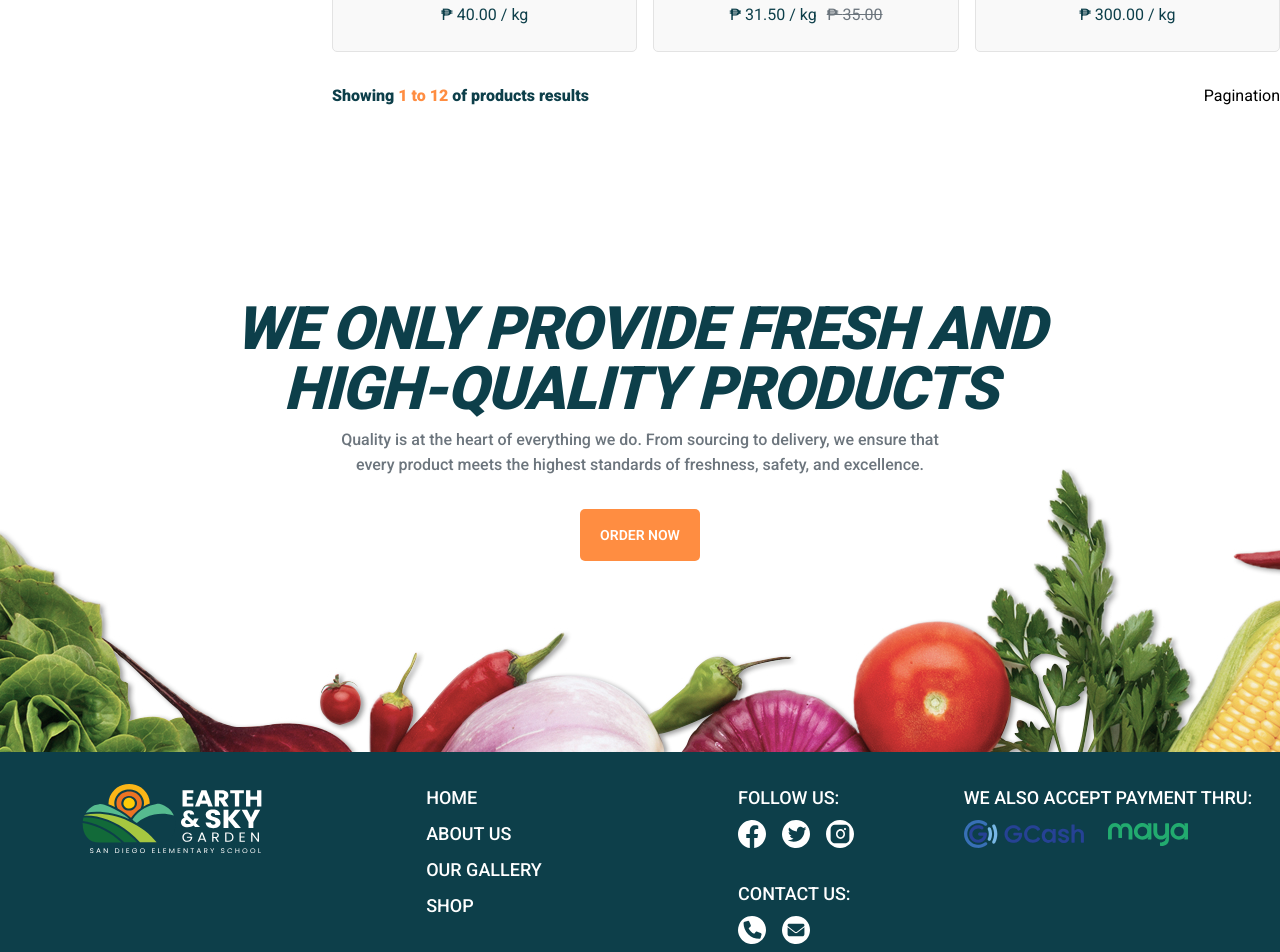
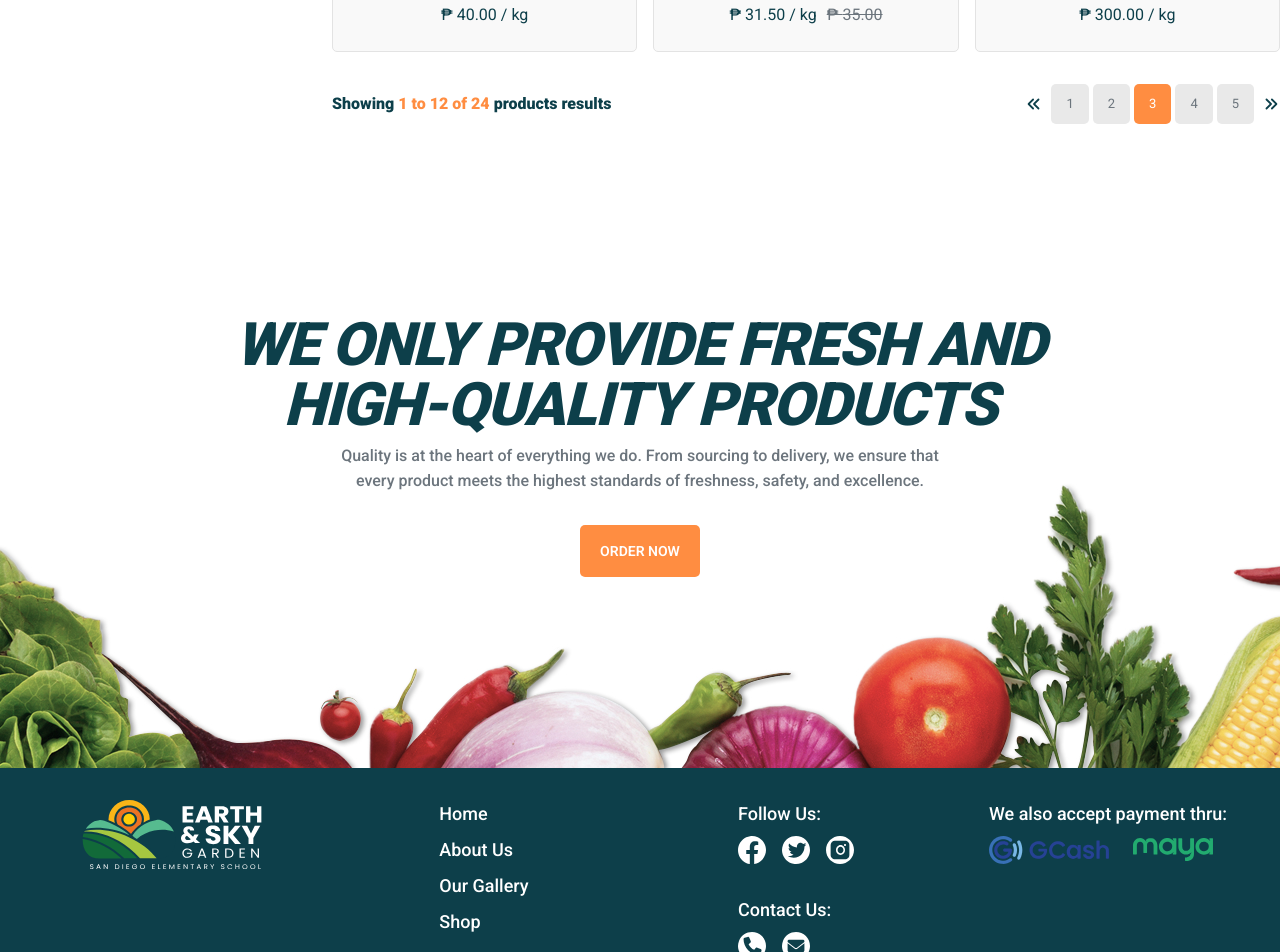
Before and after one commit to warrenequinan/earthandskygarden, a Next.js app: page /products in a window 1280 px wide. Shown: the part 1500-2452 px from the top of the page. Built offline with nearby package versions, Linux system fonts and the light colour scheme.

Commit message:
Refactor button component, apply clients feedback, and create pagination component

```diff
--- a/app/_components/sections/About.tsx
+++ b/app/_components/sections/About.tsx
@@ -16,7 +16,7 @@ const About = () => {
             farm specializes in producing fresh vegetables, premium mushrooms,
             and quality livestock products...
           </Description>
-          <Button className="mt-[40px]" size="default">
+          <Button className="mt-[40px]" size="default" variant="primary">
             Read more
           </Button>
         </div>
@@ -40,7 +40,7 @@ const About = () => {
             farm specializes in producing fresh vegetables, premium mushrooms,
             and quality livestock products...
           </Description>
-          <Button className="mt-[40px]" size="default">
+          <Button className="mt-[40px]" size="default" variant="primary">
             View Gallery
           </Button>
         </div>
--- a/app/_components/sections/Footer.tsx
+++ b/app/_components/sections/Footer.tsx
@@ -6,21 +6,21 @@ const Footer = () => {
     <footer>
       <CtaBanner />
       <div className="bg-primary px-4 py-8">
-        <div className="mx-auto grid max-w-[1320px] grid-cols-1 justify-items-center gap-y-8 text-lg font-medium uppercase text-white sm:grid-cols-2 sm:justify-start lg:grid-cols-4 lg:gap-y-0">
+        <div className="mx-auto grid max-w-[1320px] grid-cols-1 justify-items-center gap-y-8 text-lg font-medium text-white sm:grid-cols-2 sm:justify-start lg:grid-cols-4 lg:gap-y-0">
           <div className="relative h-[70px] w-[180px]">
             <Image src="/eas-logo.svg" alt="eas logo" fill />
           </div>
           <nav>
             <ul className="flex flex-col gap-2 text-center sm:text-left">
               <li>Home</li>
-              <li>About us</li>
+              <li>About Us</li>
               <li>Our Gallery</li>
               <li>Shop</li>
             </ul>
           </nav>
           <div className="flex flex-col gap-8 text-center sm:text-left">
             <div>
-              <h5 className="mb-2">Follow us:</h5>
+              <h5 className="mb-2">Follow Us:</h5>
               <nav>
                 <ul className="flex justify-center gap-4 sm:justify-start">
                   <li className="relative h-[28px] w-[28px]">
@@ -36,7 +36,7 @@ const Footer = () => {
               </nav>
             </div>
             <div>
-              <h5 className="mb-2">Contact us:</h5>
+              <h5 className="mb-2">Contact Us:</h5>
               <nav>
                 <ul className="flex justify-center gap-4 sm:justify-start">
                   <li className="relative h-[28px] w-[28px]">
@@ -61,7 +61,7 @@ const Footer = () => {
             </div>
           </div>
         </div>
-        <div className="mx-auto mt-6 flex max-w-[1320px] flex-col gap-8 text-center text-lg font-medium uppercase text-white">
+        <div className="mx-auto mt-6 flex max-w-[1320px] flex-col gap-8 text-center text-lg font-medium text-white">
           <div className="bg-secondary-300 h-[1px] w-full"></div>
           <p>&#169; 2026 Earth and Sky Garden | All right reserved</p>
         </div>
--- a/app/_components/sections/Products.tsx
+++ b/app/_components/sections/Products.tsx
@@ -117,7 +117,9 @@ const Products = () => {
             Vegetables
           </h3>
           <div className="z-10 mt-2">
-            <Button size="default">Shop Vegetables</Button>
+            <Button size="default" variant="primary">
+              Shop Vegetables
+            </Button>
           </div>
         </CategoryCard>
 
@@ -134,7 +136,9 @@ const Products = () => {
             Fruits
           </h3>
           <div className="z-10 mt-2">
-            <Button size="default">Shop Fruits</Button>
+            <Button size="default" variant="primary">
+              Shop Fruits
+            </Button>
           </div>
         </CategoryCard>
 
@@ -151,7 +155,9 @@ const Products = () => {
             Meat & Poultry
           </h3>
           <div className="z-10 mt-2">
-            <Button size="default">Shop Meat & Poultry</Button>
+            <Button size="default" variant="primary">
+              Shop Meat & Poultry
+            </Button>
           </div>
         </CategoryCard>
       </div>
--- a/app/_components/ui/Button.tsx
+++ b/app/_components/ui/Button.tsx
@@ -4,7 +4,23 @@ type ButtonPropType = {
   children: React.ReactNode;
   onClick?: () => void;
   className?: string;
-  size: "small" | "default";
+  size: "small" | "medium" | "default";
+  disabled?: boolean;
+  variant: "primary" | "secondary" | "transparent";
+};
+
+const buttonSize: Record<"small" | "medium" | "default", string> = {
+  small: "text-[13px] px-[12px] py-2 ",
+  medium: "text-[13px] py-[10px] px-[15px] ",
+  default: "px-4 py-3 !text-sm md:px-5 md:py-4 md:text-base ",
+};
+
+const buttonVariant = {
+  primary:
+    "font-semibold transition-colors hover:bg-accent-800 duration-300  text-white bg-accent-700 gap-[10px] ",
+  secondary:
+    "bg-muted-500 text-muted-700 hover:bg-accent-700 hover:text-white transition-colors duration-300 ",
+  transparent: "bg-transparent",
 };
 
 const Button = ({
@@ -12,16 +28,21 @@ const Button = ({
   onClick,
   className,
   size = "default",
+  variant = "primary",
+  disabled,
 }: ButtonPropType) => {
-  const buttonSize: Record<"small" | "default", string> = {
-    small:
-      "text-[13px] uppercase text-white bg-accent-700 rounded-[5px] px-[12px] py-2 font-bold transition-colors hover:bg-accent-800",
-    default:
-      "mx-auto flex items-center justify-center gap-[10px] rounded-[5px] bg-accent-700 px-4 py-3 !text-sm font-semibold uppercase text-white transition-colors hover:bg-accent-800 md:px-5 md:py-4 md:text-base",
-  };
+  const defaultConfig =
+    "disabled:cursor-not-allowed uppercase rounded-[5px] flex items-center justify-center ";
 
   return (
-    <button className={clsx(buttonSize[size], className)} onClick={onClick}>
+    <button
+      className={clsx(
+        buttonSize[size] + buttonVariant[variant] + defaultConfig,
+        className,
+      )}
+      onClick={onClick}
+      disabled={disabled}
+    >
       {children}
     </button>
   );
--- a/app/_components/ui/CtaBanner.tsx
+++ b/app/_components/ui/CtaBanner.tsx
@@ -6,9 +6,9 @@ import ctaBackground from "@/public/eas-cta-background.jpg"
 
 const CtaBanner = () => {
   return (
-    <div className="relative flex h-auto py-20 lg:h-[644px] flex-col items-center justify-center text-center px-6 lg:py-0">
+    <div className="relative flex h-auto flex-col items-center justify-center px-6 py-20 text-center lg:h-[644px] lg:py-0">
       <SectionHeader align="center" bar={false} className="mb-2 max-w-[964px]">
-        We only provide fresh and <br className="hidden lg:block"  />
+        We only provide fresh and <br className="hidden lg:block" />
         high-quality products
       </SectionHeader>
       <Description align="center" className="mb-8 max-w-[638px]">
@@ -16,9 +16,17 @@ const CtaBanner = () => {
         we ensure that every product meets the highest standards of freshness,
         safety, and excellence.
       </Description>
-      <Button size="default">Order Now</Button>
-      <div className="absolute w-full h-full -z-10">
-        <Image src={ctaBackground} alt="eas cta background" fill className="object-cover object-top" quality={100} />
+      <Button size="default" variant="primary">
+        Order Now
+      </Button>
+      <div className="absolute -z-10 h-full w-full">
+        <Image
+          src={ctaBackground}
+          alt="eas cta background"
+          fill
+          className="object-cover object-top"
+          quality={100}
+        />
       </div>
     </div>
   );
--- a/app/_components/ui/Pagination.tsx
+++ b/app/_components/ui/Pagination.tsx
@@ -1,5 +1,43 @@
+"use client";
+
+import { HiChevronDoubleLeft, HiChevronDoubleRight } from "react-icons/hi";
+import Button from "./Button";
+
 const Pagination = () => {
-  return <p>Pagination</p>;
+  const page = 5;
+  const activePage = 3;
+
+  return (
+    <div className="flex gap-2">
+      <Button
+        size="medium"
+        variant="transparent"
+        className="!p-0 text-lg text-primary"
+      >
+        <HiChevronDoubleLeft />
+      </Button>
+      <div className="flex gap-1">
+        {Array.from({ length: page }).map((_, index) => (
+          <Button
+            variant="secondary"
+            size="medium"
+            key={index}
+            className={`${index === activePage - 1 && "!bg-accent-700 text-white"}`}
+            disabled={index === activePage - 1}
+          >
+            {index + 1}
+          </Button>
+        ))}
+      </div>
+      <Button
+        size="medium"
+        variant="transparent"
+        className="!p-0 text-lg text-primary"
+      >
+        <HiChevronDoubleRight />
+      </Button>
+    </div>
+  );
 };
 
 export default Pagination;
--- a/app/_components/ui/ProductsCatalog.tsx
+++ b/app/_components/ui/ProductsCatalog.tsx
@@ -18,10 +18,10 @@ const ProductsCatalog = ({ products }: ProductsCatalogPropType) => {
           <ProductItem product={item} key={item.id} />
         ))}
       </div>
-      <div className="mt-8 flex items-center justify-between">
+      <div className="mt-8 flex flex-col items-center justify-between gap-4 sm:flex-row">
         <p className="text-base font-bold text-primary">
-          Showing <span className="text-accent-700">1 to 12</span> of products
-          results
+          Showing <span className="text-accent-700">1 to 12 of 24 </span>
+          products results
         </p>
         <Pagination />
       </div>
```
